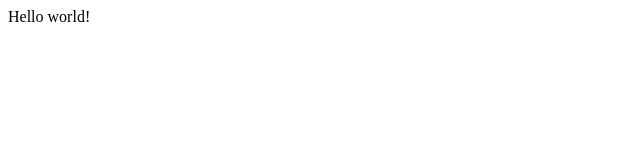
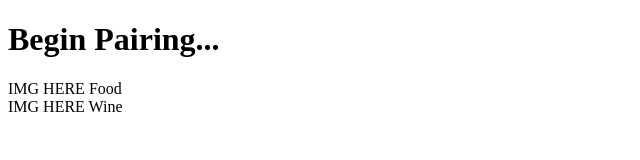
Before and after one commit to clavall/paired, a plain HTML site: page index.html in a window 1280 px wide. Shown: the whole page, without its empty margins (0-640 px from the left). Drawn offline with Linux system fonts and the light colour scheme.

Commit message:
adding css

```diff
--- a/index.html
+++ b/index.html
@@ -6,15 +6,25 @@
         <meta name="viewport" content="width=device-width,initial-scale=1">
 
         <!-- CSS Style Sheets -->
-        <!-- <link rel="stylesheet" href="css/main.css"> -->
+        <link rel="stylesheet" href="css/main.css">
 
 
         <title>Paired</title>
     </head>
     <body>
-
-
-        Hello world!
+        <!-- <p>
+            Welcome to paired! A simple web application that will help you pair wine with foods and vice versa! There is also a quick and easy
+            quiz you can take that will reccomend wines to you based on your preferences!
+        </p> -->
+        <h1>Begin Pairing...</h1>
+        <div>
+            IMG HERE
+            Food
+        </div>
+        <div>
+            IMG HERE
+            Wine
+        </div>
 
     </body>
 </html>
```
Also changed, not shown: css/main.css (added).
